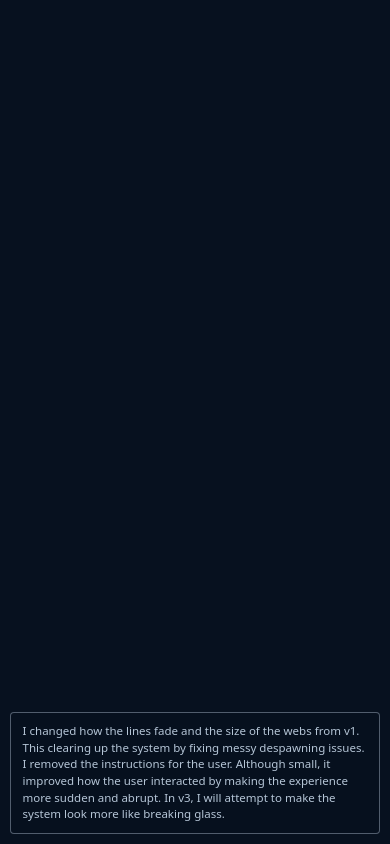
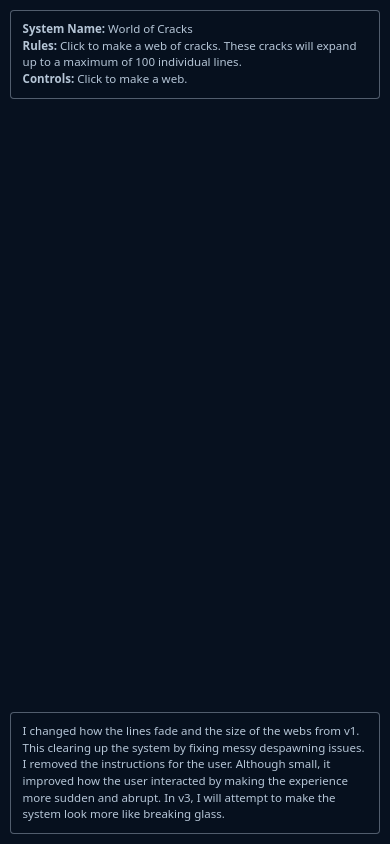
Before and after one commit to jboner30/systemselfbuild-v2-REAL, a plain HTML site: page index.html in a window 390 px wide. Drawn offline with Linux system fonts and the light colour scheme.

Commit message:
added name, rules, controls

```diff
--- a/index.html
+++ b/index.html
@@ -8,6 +8,11 @@
 </head>
 <body>
   <canvas id="canvas" aria-label="Interactive branching line animation"></canvas>
+  <aside class="system-panel">
+    <strong>System Name:</strong> World of Cracks<br />
+    <strong>Rules:</strong> Click to make a web of cracks. These cracks will expand up to a maximum of 100 individual lines.<br />
+    <strong>Controls:</strong> Click to make a web.
+  </aside>
   <aside class="process-note">
     I changed how the lines fade and the size of the webs from v1. This clearing up the system by fixing messy despawning issues. I removed the instructions for the user. Although small, it improved how the user interacted by making the experience more sudden and abrupt. In v3, I will attempt to make the system look more like breaking glass.
   </aside>
--- a/style.css
+++ b/style.css
@@ -2,10 +2,10 @@
 html, body { width: 100%; height: 100%; margin: 0; overflow: hidden; }
 body { background: #07111f; color: #dceeff; font-family: system-ui, sans-serif; }
 canvas { display: block; width: 100vw; height: 100vh; cursor: crosshair; }
+.system-panel,
 .process-note {
 	position: fixed;
 	right: 1rem;
-	bottom: 1rem;
 	left: 1rem;
 	max-width: 44rem;
 	margin: 0 auto;
@@ -19,12 +19,29 @@ canvas { display: block; width: 100vw; height: 100vh; cursor: crosshair; }
 	pointer-events: none;
 }
 
+.system-panel {
+	top: 1rem;
+	bottom: auto;
+}
+
+.process-note {
+	bottom: 1rem;
+}
+
 @media (max-width: 480px) {
+	.system-panel,
 	.process-note {
 		right: 0.6rem;
-		bottom: 0.6rem;
 		left: 0.6rem;
 		padding: 0.65rem 0.75rem;
 		font-size: 0.72rem;
 	}
+
+	.system-panel {
+		top: 0.6rem;
+	}
+
+	.process-note {
+		bottom: 0.6rem;
+	}
 }
```
